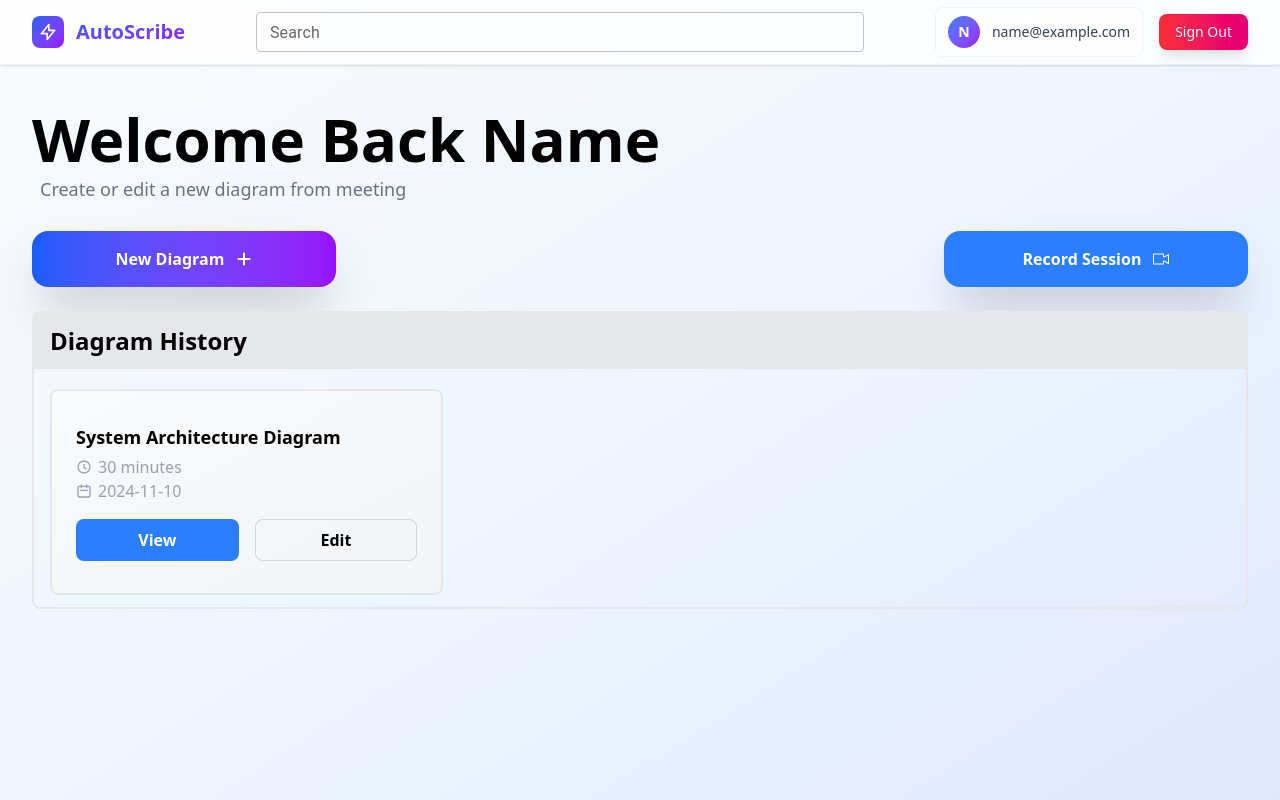
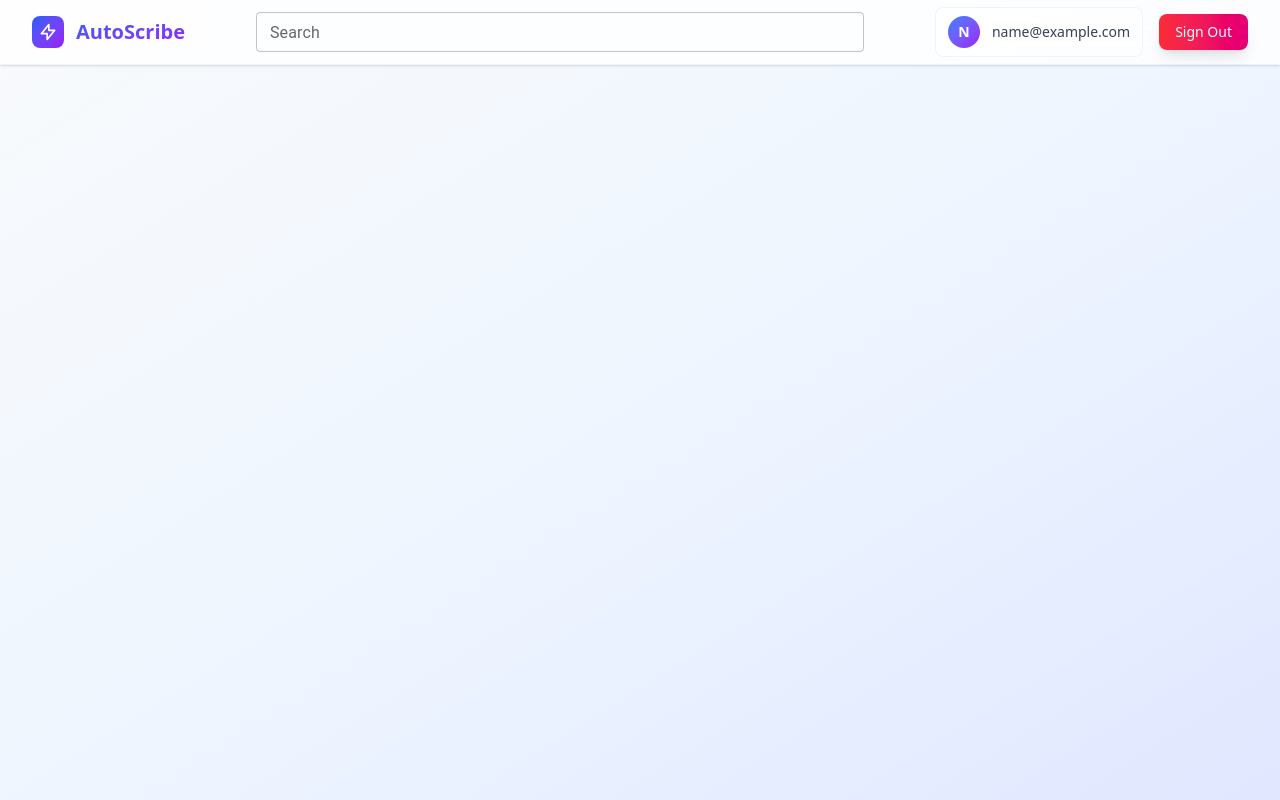
Before and after one commit to KHChuadri/AUTOMATE, a React (Vite) app in the folder Frontend/: page /dashboard in a window 1280 px wide. Built offline with nearby package versions, Linux system fonts and the light colour scheme; sample sign-in values are in the browser's storage.

Commit message:
Change dashboard

```diff
--- a/Frontend/src/pages/Dashboard.tsx
+++ b/Frontend/src/pages/Dashboard.tsx
@@ -55,51 +55,6 @@ const Dashboard: React.FC = () => {
           </div>
         </div>
       </nav>
-
-      {/* Main Content */}
-      <div className="max-w-7xl mx-auto py-8 sm:px-6 lg:px-8 flex flex-col gap-5">
-        {/* Call to Action */}
-
-        <div className="flex flex-col gap-1.5 mt-3 mb-2">
-          <h2 className="text-6xl font-bold">{`Welcome Back Name`}</h2>
-          <p className="pl-2 text-lg text-gray-500">Create or edit a new diagram from meeting</p>
-        </div>
-
-        <div className="flex flex-col gap-6">
-          <div className="flex flex-row justify-between ">
-            <button
-              onClick={() => navigate('/session/new')}
-              className= "w-1/4 group bg-gradient-to-r from-blue-600 to-purple-600 hover:from-blue-700 hover:to-purple-700 text-white font-bold py-4 px-6 rounded-2xl shadow-2xl transition-all duration-300 transform hover:scale-105"
-            >
-              <span className="flex items-center justify-center gap-3">
-                New Diagram
-                <FaPlus />
-              </span>
-            </button>
-
-            <button
-              onClick={() => navigate('/session/new')}
-              className="w-1/4 group bg-blue-500 text-white font-bold py-4 px-6 rounded-2xl shadow-2xl transition-all duration-300 transform hover:scale-105"
-            >
-              <span className="flex items-center justify-center gap-3">
-                Record Session
-                <SlCamrecorder />
-              </span>
-            </button>
-          </div>
-
-          <div className="flex flex-col gap-5 border-2 border-gray-200 rounded-lg pb-3">
-            <div className='bg-gray-200 px-4 py-3'>
-              <h2 className="font-bold text-2xl text-black">Diagram History</h2>
-            </div>
-
-            <div className='grid grid-cols-3 px-4 w-full'>
-              <Diagram />
-            </div>
-          </div>
-
-        </div>
-      </div>
     </div>
   )
 }
```
